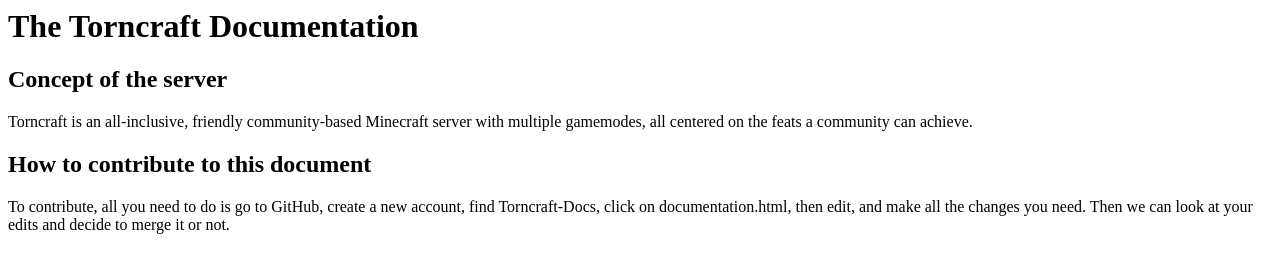
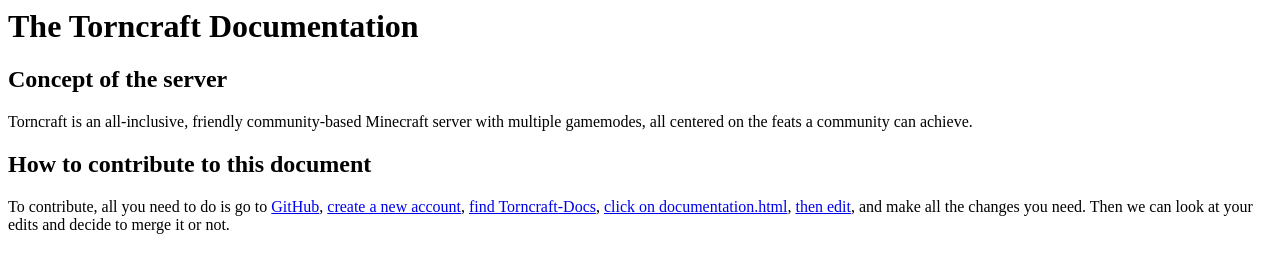
Before and after one commit to Torncraft/Torncraft-Docs, a plain HTML site: page documentation.html in a window 1280 px wide. Drawn offline with Linux system fonts and the light colour scheme.

Commit message:
Add links to contribution

```diff
--- a/documentation.html
+++ b/documentation.html
@@ -12,7 +12,13 @@
 Torncraft is an all-inclusive, friendly community-based Minecraft server with multiple gamemodes, all centered on the feats a community can achieve.
 
 <h2>How to contribute to this document</h2>
-To contribute, all you need to do is go to GitHub, create a new account, find Torncraft-Docs, click on documentation.html, then edit, and make all the changes you need. Then we can look at your edits and decide to merge it or not.
+To contribute, all you need to do is go to
+<a href="https://github.com/">GitHub</a>,
+<a href="https://github.com/join">create a new account</a>,
+<a href="https://github.com/Torncraft/Torncraft-Docs">find Torncraft-Docs</a>,
+<a href="https://github.com/Torncraft/Torncraft-Docs/blob/master/documentation.html">click on documentation.html</a>,
+<a href="https://github.com/Torncraft/Torncraft-Docs/edit/master/documentation.html">then edit</a>,
+and make all the changes you need. Then we can look at your edits and decide to merge it or not.
 
 </body>
 </html>
```
